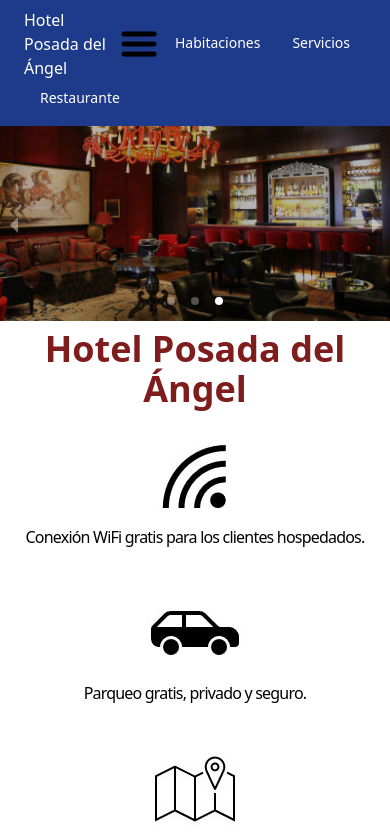
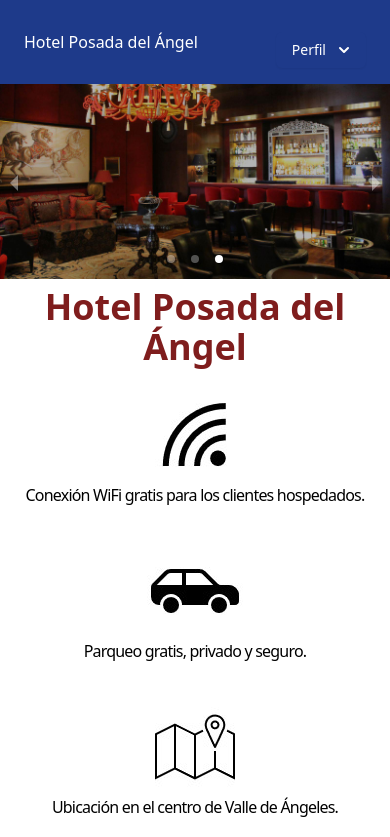
Before and after one commit to cnuila/Aplicacion-Hotel, a React (Create React App) app: page / in a window 390 px wide. Shown: the top 837 px of the page. Built offline with nearby package versions, Linux system fonts and the light colour scheme.

Commit message:
Cambio de Navbar para hacerlo responsivo con el dropdown

```diff
--- a/src/Components/Dropdown.js
+++ b/src/Components/Dropdown.js
@@ -99,11 +99,11 @@ class Dropdown extends Component {
                             </svg>
                         </button>
                     </div>
-                    <div class={(this.state.open ? "origin-top-right z-40 absolute lg:right-0 mt-2 lg:mt-0 w-48 rounded-md shadow-lg bg-blue-900 ring-1 ring-black ring-opacity-5" : "hidden")}>
+                    <div class={(this.state.open ? "origin-top-right z-40 absolute right-0 mt-0 w-48 rounded-md shadow-lg bg-blue-900 ring-1 ring-black ring-opacity-5" : "hidden")}>
                         <div class="py-1">
                             <Link to="/administracion" class={this.state.admin ? "block px-4 py-2 text-sm text-white border-b-2 border-transparent hover:border-yellow-200" : "hidden"} role="menuitem">Admin</Link>
                             <Link to="/login" className={(auth.currentUser ? "hidden" : "block px-4 py-2 text-sm text-white border-b-2 border-transparent hover:border-yellow-200")}>Iniciar Sesión</Link>
-                            <Link to="/miInfo" class={(auth.currentUser ? "hidden" : "block px-4 py-2 text-sm text-white border-b-2 border-transparent hover:border-yellow-200")} role="menuitem">Mi Perfil</Link>
+                            <Link to="/miInfo" class={(auth.currentUser ? "block px-4 py-2 text-sm text-white border-b-2 border-transparent hover:border-yellow-200" :"hidden")} role="menuitem">Mi Perfil</Link>
                             <Link to="/misReservas" class="block px-4 py-2 text-sm text-white border-b-2 border-transparent hover:border-yellow-200" role="menuitem">Mis Reservas</Link>
                             <Link to="/" class={(auth.currentUser ? "block px-4 py-2 text-sm text-white border-b-2 border-transparent hover:border-yellow-200" : "hidden")} role="menuitem" onClick={this.cerrarSesion}>Cerrar Sesión</Link>
                         </div>
--- a/src/Components/Navbar.js
+++ b/src/Components/Navbar.js
@@ -15,15 +15,6 @@ class Navbar extends Component {
                     <div class="flex-1 flex justify-between items-center">
                         <Link to="/">Hotel Posada del Ángel</Link>
                     </div>
-
-                    <label for="menu-toggle" class="cursor-pointer lg:hidden block">
-                        <img src={menuIcon} class="fill-current text-white w-10 h-10" alt="Menu"></img>
-                    </label>
-                    <input type="checkbox" class="hidden" id="menu-toggle" />
-                    <Link to="/habitaciones" className="block px-4 py-2 text-sm text-white border-b-2 border-transparent hover:border-yellow-200">Habitaciones</Link>
-                    <Link to="/servicios" className="block px-4 py-2 text-sm text-white border-b-2 border-transparent hover:border-yellow-200">Servicios</Link>
-                    <Link to="/restaurante" className="block px-4 py-2 text-sm text-white border-b-2 border-transparent hover:border-yellow-200">Restaurante</Link>
-                    <div class="hidden lg:flex lg:items-center lg:w-auto w-full" id="menu">
                         <nav>
                             <ul class="lg:flex items-center justify-between text-base text-white pt-4 lg:pt-0">
                                 <li>
@@ -31,7 +22,6 @@ class Navbar extends Component {
                                 </li>
                             </ul>
                         </nav>
-                    </div>
                 </header>
             </>
         )
```
